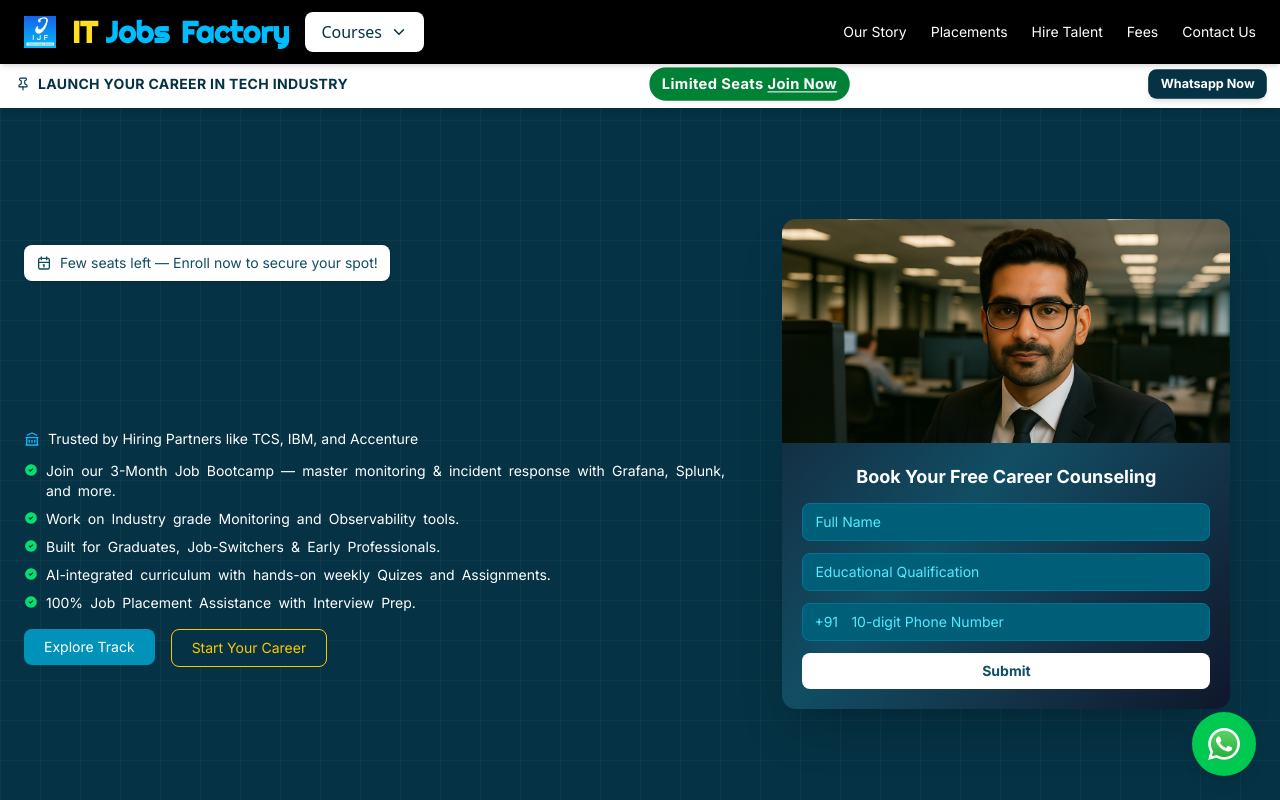
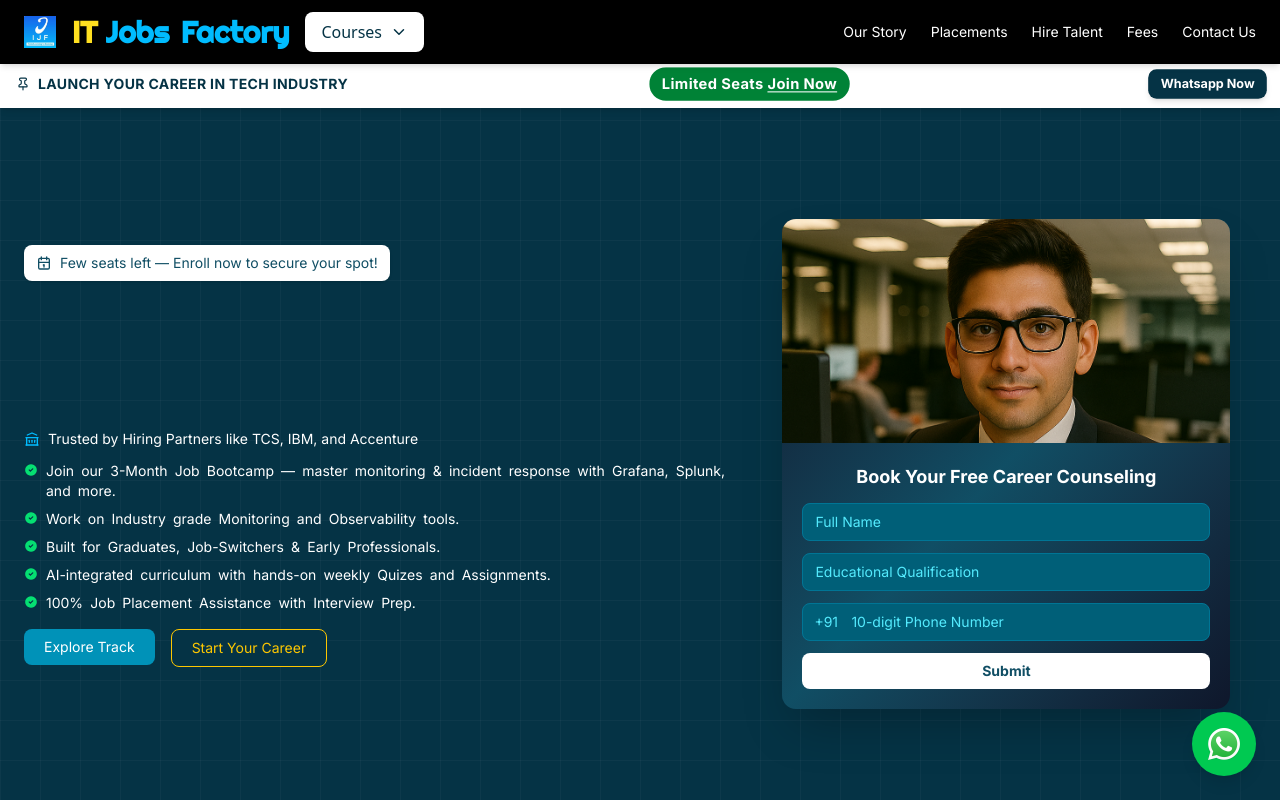
Before and after one commit to hardik979/it_jobs_factory_landing_page_demo, a Next.js app: page / in a window 1280 px wide. Shown: the top 800 px of the page. Built offline with nearby package versions, Linux system fonts and the light colour scheme.

Commit message:
pic-change

```diff
--- a/app/page.tsx
+++ b/app/page.tsx
@@ -204,7 +204,7 @@
             <div className="lg:col-span-2 rounded-xl overflow-hidden shadow-2xl mt-4 bg-gradient-to-br from-slate-900 via-cyan-900 to-slate-900 order-2 max-w-md mx-auto lg:mx-0 w-full">
               <div className="h-32 sm:h-40 lg:h-48 xl:h-56 relative overflow-hidden">
                 <Image
-                  src="/code3.png"
+                  src="/code3.PNG"
                   alt="Hero Image"
                   fill // ✅ this tells Next.js to stretch image to fill parent
                   className="object-cover object-center"
```
Also changed, not shown: public/code3.png, 1 other file (tests, documents, lock files or other folders).
